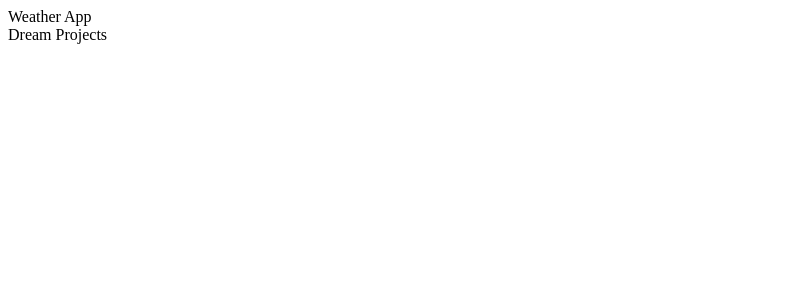
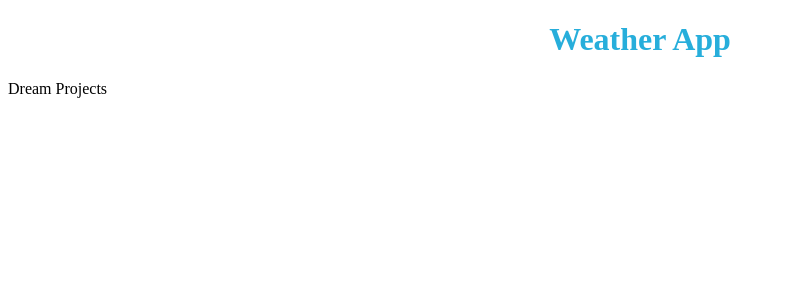
Before and after one commit to pk643/Getting-Started-with-React---Render-React-Component, a React app: page / in a window 1280 px wide. Shown: the top 300 px of the page, without its empty margins (0-785 px from the left). Built offline with nearby package versions, Linux system fonts and the light colour scheme.

Commit message:
edited Appp.js

```diff
--- a/src/components/App.js
+++ b/src/components/App.js
@@ -4,9 +4,9 @@ import '../styles/App.css';
 const App = () => {
   return  (
     <div id="main">
-<div data-ns-test = "project-name">Weather App</div>
+<h1 data-ns-test = "project-name">Weather App</h1>
 
-   <div data-ns-test="project-description">Dream Projects</div>
+   <p data-ns-test="project-description">Dream Projects</p>
 
     </div>
   )
```
